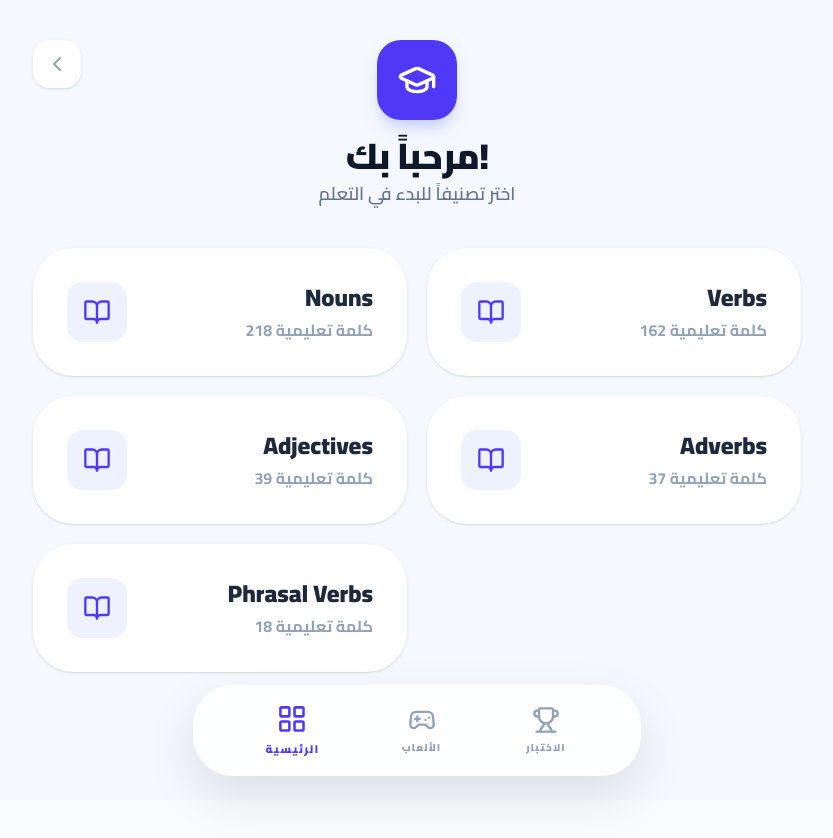
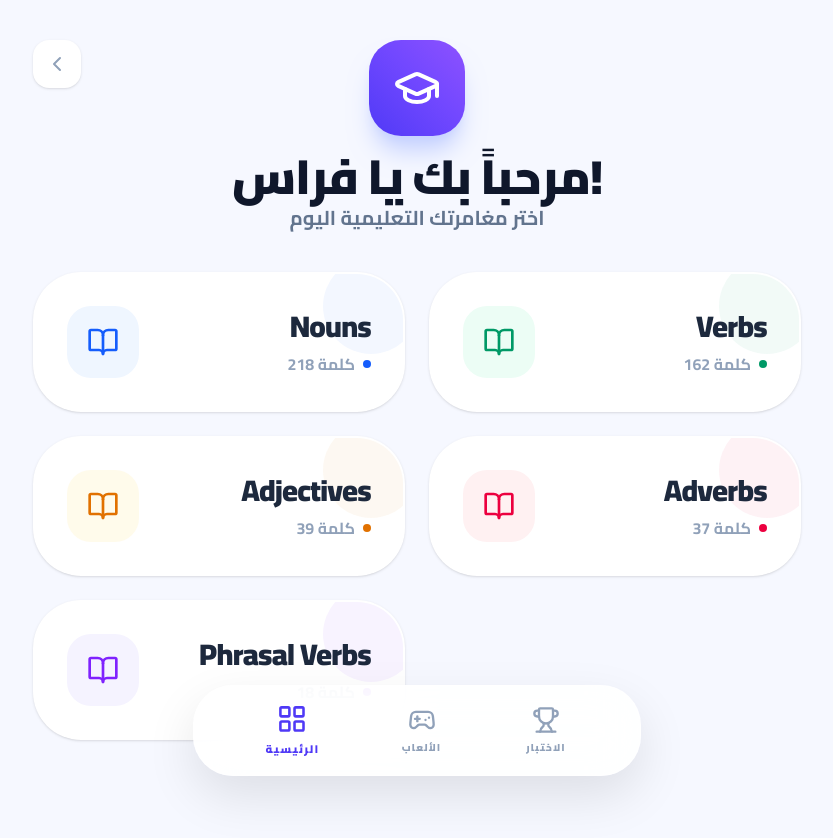
Before and after one commit to nasrsadeqm-design/English-for-Kids, a React (Vite) app: page / in a window 1280 px wide. Both pictures are taken after a click on the button "دخول". Shown: the top 838 px of the page, without its empty margins (223-1056 px from the left). Before the commit the page ends 800 px from the top, so only its background shows below. Built offline with nearby package versions, Linux system fonts and the light colour scheme.

Commit message:
feat: Add dynamic styling for home categories
Introduces a categoryColors mapping to apply distinct background, icon, border, and light theme colors to each category on the home screen. This enhances visual appeal and aids in distinguishing between different learning modules.

```diff
--- a/src/App.tsx
+++ b/src/App.tsx
@@ -106,7 +106,16 @@ export default function App() {
     </div>
   );
 
-  const renderHome = () => (
+  const renderHome = () => {
+    const categoryColors: Record<string, { bg: string, icon: string, border: string, light: string }> = {
+      'Nouns': { bg: 'bg-blue-600', icon: 'text-blue-600', border: 'hover:border-blue-200', light: 'bg-blue-50' },
+      'Verbs': { bg: 'bg-emerald-600', icon: 'text-emerald-600', border: 'hover:border-emerald-200', light: 'bg-emerald-50' },
+      'Adjectives': { bg: 'bg-amber-600', icon: 'text-amber-600', border: 'hover:border-amber-200', light: 'bg-amber-50' },
+      'Adverbs': { bg: 'bg-rose-600', icon: 'text-rose-600', border: 'hover:border-rose-200', light: 'bg-rose-50' },
+      'Phrasal Verbs': { bg: 'bg-violet-600', icon: 'text-violet-600', border: 'hover:border-violet-200', light: 'bg-violet-50' },
+    };
+
+    return (
       <div className="space-y-10">
         <header className="flex flex-col items-center text-center space-y-4 relative">
           <button
@@ -116,42 +125,63 @@ export default function App() {
             <ChevronLeft size={24} />
           </button>
 
-        <div className="w-20 h-20 bg-indigo-600 rounded-3xl flex items-center justify-center shadow-lg shadow-indigo-200">
-          <GraduationCap size={40} className="text-white" />
-        </div>
+          <motion.div
+            initial={{ scale: 0.5, rotate: -10 }}
+            animate={{ scale: 1, rotate: 0 }}
+            className="w-24 h-24 bg-gradient-to-tr from-indigo-600 to-violet-500 rounded-[2rem] flex items-center justify-center shadow-xl shadow-indigo-200"
+          >
+            <GraduationCap size={48} className="text-white" />
+          </motion.div>
 
           <div className="space-y-1">
-          <h1 className="text-4xl font-black text-slate-900 tracking-tight">مرحباً بك!</h1>
-          <p className="text-lg text-slate-500 font-semibold">اختر تصنيفاً للبدء في التعلم</p>
+            <h1 className="text-5xl font-black text-slate-900 tracking-tight">مرحباً بك يا فراس!</h1>
+            <p className="text-xl text-slate-500 font-bold">اختر مغامرتك التعليمية اليوم</p>
           </div>
         </header>
 
-      <div className="grid grid-cols-1 sm:grid-cols-2 gap-5">
-        {categories.map((cat) => (
+        <div className="grid grid-cols-1 sm:grid-cols-2 gap-6">
+          {categories.map((cat, index) => {
+            const colors = categoryColors[cat] || categoryColors['Nouns'];
+            return (
               <motion.button
                 key={cat}
-            whileHover={{ y: -5, shadow: "0 20px 25px -5px rgb(0 0 0 / 0.1)" }}
-            whileTap={{ scale: 0.98 }}
+                initial={{ opacity: 0, y: 20 }}
+                animate={{ opacity: 1, y: 0 }}
+                transition={{ delay: index * 0.1 }}
+                whileHover={{ y: -8, shadow: "0 25px 30px -10px rgb(0 0 0 / 0.15)" }}
+                whileTap={{ scale: 0.97 }}
                 onClick={() => {
                   setSelectedCategory(cat);
                   setView('category');
                 }}
-            className="p-8 bg-white rounded-[2.5rem] shadow-sm border-2 border-transparent hover:border-indigo-100 transition-all text-right flex items-center justify-between group"
+                className={cn(
+                  "p-8 bg-white rounded-[3rem] shadow-sm border-2 border-transparent transition-all text-right flex items-center justify-between group overflow-hidden relative",
+                  colors.border
+                )}
               >
-            <div className="p-4 bg-indigo-50 rounded-2xl text-indigo-600 group-hover:bg-indigo-600 group-hover:text-white transition-all">
-              <BookOpen size={28} />
+                {/* Decorative background circle */}
+                <div className={cn("absolute -right-4 -top-4 w-24 h-24 rounded-full opacity-5 transition-transform group-hover:scale-150", colors.bg)} />
+
+                <div className={cn("p-5 rounded-3xl transition-all group-hover:scale-110", colors.light, colors.icon)}>
+                  <BookOpen size={32} />
                 </div>
-            <div className="text-right">
-              <h3 className="text-2xl font-black text-slate-800">{cat}</h3>
-              <p className="text-base text-slate-400 font-bold mt-1">
-                {words.filter(w => w.category === cat).length} كلمة تعليمية
-              </p>
+
+                <div className="text-right relative z-10">
+                  <h3 className="text-3xl font-black text-slate-800 tracking-tight">{cat}</h3>
+                  <div className="flex items-center justify-end gap-2 mt-2">
+                    <span className="text-base text-slate-400 font-bold">
+                      {words.filter(w => w.category === cat).length} كلمة
+                    </span>
+                    <div className={cn("w-2 h-2 rounded-full", colors.bg)} />
+                  </div>
                 </div>
               </motion.button>
-        ))}
+            );
+          })}
         </div>
       </div>
     );
+  };
 
   const renderCategory = () => (
     <div className="space-y-8">
```
Lines whose indentation alone changed are shown as unchanged.
